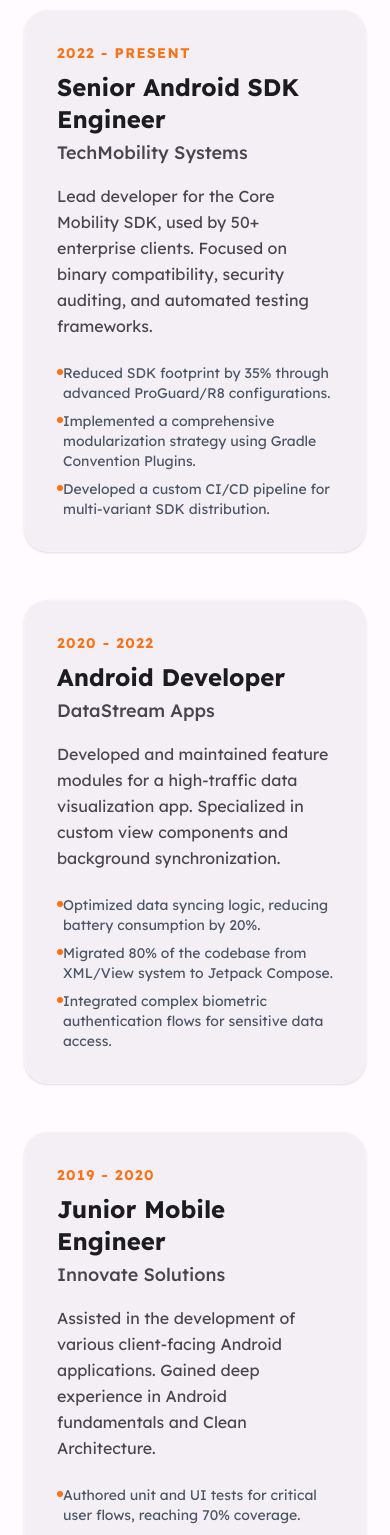
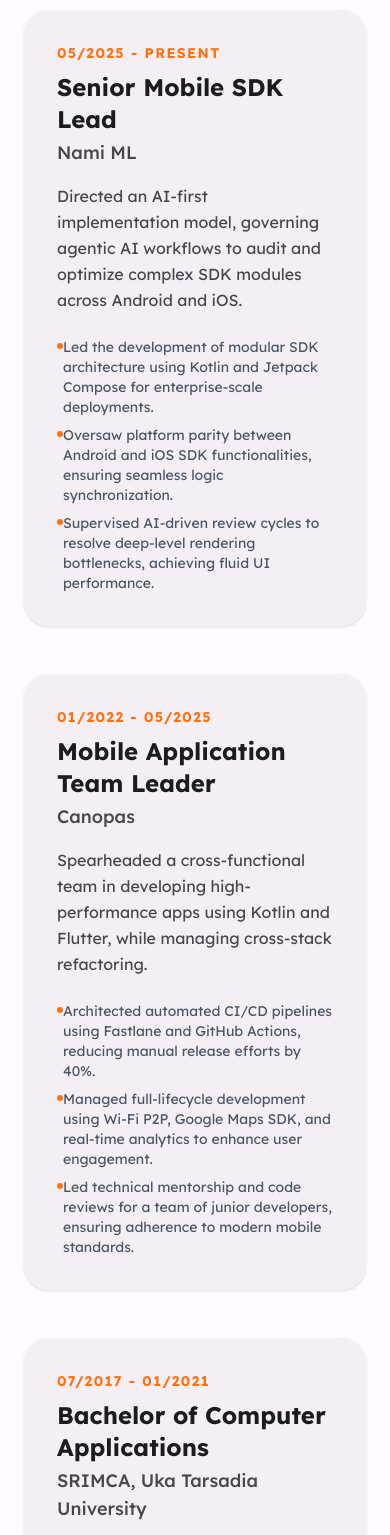
Before and after one commit to megh-lath-1012/Portfolio-Website, a Next.js app: page / in a window 390 px wide. Shown: the part 5420-6955 px from the top of the page. Built offline with nearby package versions, Linux system fonts and the light colour scheme.

Commit message:
Refactor: Sync Technical Career Path with real resume data and remove temporary resume features.

```diff
--- a/src/app/resume/page.tsx
+++ /dev/null
@@ -1,60 +0,0 @@
-"use client";
-
-import { motion } from "framer-motion";
-import Link from "next/link";
-import { ArrowLeft, FileDown } from "lucide-react";
-
-export default function ResumePage() {
-  return (
-    <main className="min-h-screen bg-background pt-24 pb-12 px-6">
-      <div className="max-w-6xl mx-auto">
-        <div className="flex flex-col md:flex-row md:items-center justify-between gap-4 mb-8">
-          <div>
-            <motion.div
-              initial={{ opacity: 0, x: -20 }}
-              animate={{ opacity: 1, x: 0 }}
-              transition={{ duration: 0.5 }}
-            >
-              <Link
-                href="/"
-                className="inline-flex items-center text-sm font-medium text-text-body hover:text-navy transition-colors mb-2"
-              >
-                <ArrowLeft className="w-4 h-4 mr-2" />
-                Back to Portfolio
-              </Link>
-              <h1 className="text-3xl font-bold text-navy">Professional Resume</h1>
-            </motion.div>
-          </div>
-
-          <motion.div
-            initial={{ opacity: 0, x: 20 }}
-            animate={{ opacity: 1, x: 0 }}
-            transition={{ duration: 0.5 }}
-          >
-            <a
-              href="/Megh-Resume.pdf"
-              download
-              className="inline-flex items-center px-6 py-3 bg-primary text-white font-semibold rounded-full hover:bg-orange-600 transition-colors shadow-lg"
-            >
-              <FileDown className="w-5 h-5 mr-2" />
-              Download PDF
-            </a>
-          </motion.div>
-        </div>
-
-        <motion.div
-          initial={{ opacity: 0, y: 20 }}
-          animate={{ opacity: 1, y: 0 }}
-          transition={{ duration: 0.6, delay: 0.2 }}
-          className="w-full bg-white dark:bg-gray-900 rounded-3xl border border-gray-100 dark:border-gray-800 shadow-2xl overflow-hidden h-[800px] md:h-[1000px] relative"
-        >
-          <iframe
-            src="/Megh-Resume.pdf#toolbar=0&navpanes=0&scrollbar=0"
-            className="w-full h-full border-none"
-            title="Megh Lath Resume"
-          />
-        </motion.div>
-      </div>
-    </main>
-  );
-}
--- a/src/components/CareerPath.tsx
+++ b/src/components/CareerPath.tsx
@@ -4,36 +4,35 @@
 
 const experiences = [
   {
-    role: "Senior Android SDK Engineer",
-    company: "TechMobility Systems",
-    period: "2022 - Present",
-    description: "Lead developer for the Core Mobility SDK, used by 50+ enterprise clients. Focused on binary compatibility, security auditing, and automated testing frameworks.",
+    role: "Senior Mobile SDK Lead",
+    company: "Nami ML",
+    period: "05/2025 - Present",
+    description: "Directed an AI-first implementation model, governing agentic AI workflows to audit and optimize complex SDK modules across Android and iOS.",
     achievements: [
-      "Reduced SDK footprint by 35% through advanced ProGuard/R8 configurations.",
-      "Implemented a comprehensive modularization strategy using Gradle Convention Plugins.",
-      "Developed a custom CI/CD pipeline for multi-variant SDK distribution."
+      "Led the development of modular SDK architecture using Kotlin and Jetpack Compose for enterprise-scale deployments.",
+      "Oversaw platform parity between Android and iOS SDK functionalities, ensuring seamless logic synchronization.",
+      "Supervised AI-driven review cycles to resolve deep-level rendering bottlenecks, achieving fluid UI performance."
     ]
   },
   {
-    role: "Android Developer",
-    company: "DataStream Apps",
-    period: "2020 - 2022",
-    description: "Developed and maintained feature modules for a high-traffic data visualization app. Specialized in custom view components and background synchronization.",
+    role: "Mobile Application Team Leader",
+    company: "Canopas",
+    period: "01/2022 - 05/2025",
+    description: "Spearheaded a cross-functional team in developing high-performance apps using Kotlin and Flutter, while managing cross-stack refactoring.",
     achievements: [
-      "Optimized data syncing logic, reducing battery consumption by 20%.",
-      "Migrated 80% of the codebase from XML/View system to Jetpack Compose.",
-      "Integrated complex biometric authentication flows for sensitive data access."
+      "Architected automated CI/CD pipelines using Fastlane and GitHub Actions, reducing manual release efforts by 40%.",
+      "Managed full-lifecycle development using Wi-Fi P2P, Google Maps SDK, and real-time analytics to enhance user engagement.",
+      "Led technical mentorship and code reviews for a team of junior developers, ensuring adherence to modern mobile standards."
     ]
   },
   {
-    role: "Junior Mobile Engineer",
-    company: "Innovate Solutions",
-    period: "2019 - 2020",
-    description: "Assisted in the development of various client-facing Android applications. Gained deep experience in Android fundamentals and Clean Architecture.",
+    role: "Bachelor of Computer Applications",
+    company: "SRIMCA, Uka Tarsadia University",
+    period: "07/2017 - 01/2021",
+    description: "Focused on core computer science principles, software development lifecycle, and modern programming paradigms.",
     achievements: [
-      "Authored unit and UI tests for critical user flows, reaching 70% coverage.",
-      "Created a reusable networking module used across multiple client projects.",
-      "Contributed to open-source Android libraries maintained by the company."
+      "Graduated with a GPA of 9.10 / 10.0, placing in the top percentile of the cohort.",
+      "Developed several academic projects focused on database management and mobile application fundamentals."
     ]
   }
 ];
--- a/src/components/Navigation.tsx
+++ b/src/components/Navigation.tsx
@@ -2,7 +2,7 @@
 
 import Link from "next/link";
 import MagneticButton from "@/components/MagneticButton";
-import { Moon, Sun, FileDown } from "lucide-react";
+import { Moon, Sun } from "lucide-react";
 import { useTheme } from "@/providers/ThemeProvider";
 
 export default function Navigation() {
@@ -39,14 +39,6 @@
             Contact
           </Link>
 
-          <Link
-            href="/resume"
-            className="flex items-center space-x-2 text-sm font-medium text-text-body hover:text-navy transition-colors px-4 py-2 rounded-full border border-gray-100 dark:border-gray-800 hover:bg-gray-50 dark:hover:bg-gray-800"
-          >
-            <FileDown className="w-4 h-4" />
-            <span>Resume</span>
-          </Link>
-
           <button
             onClick={toggleTheme}
             className="p-2 rounded-full hover:bg-gray-100 dark:hover:bg-gray-800 transition-colors"
```
